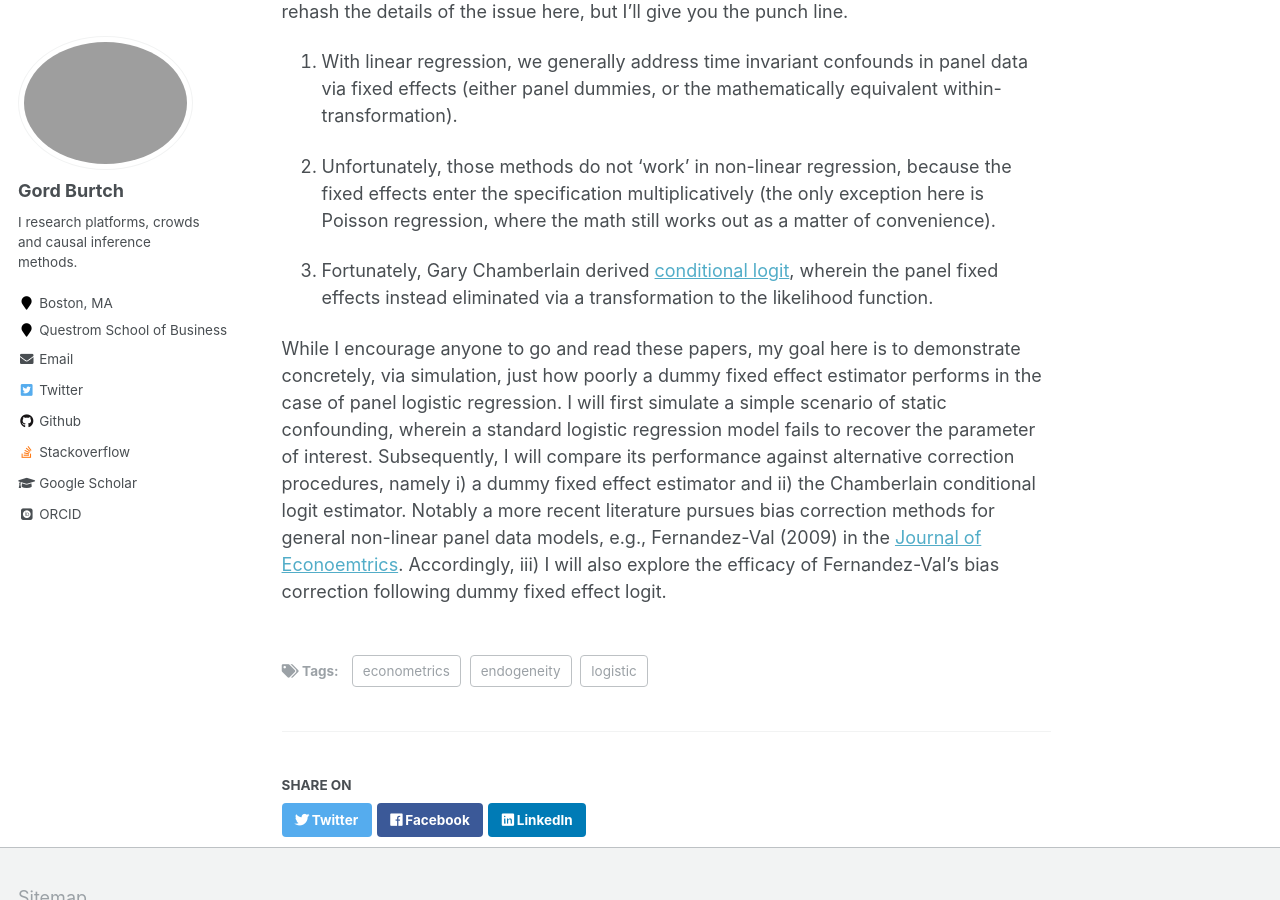
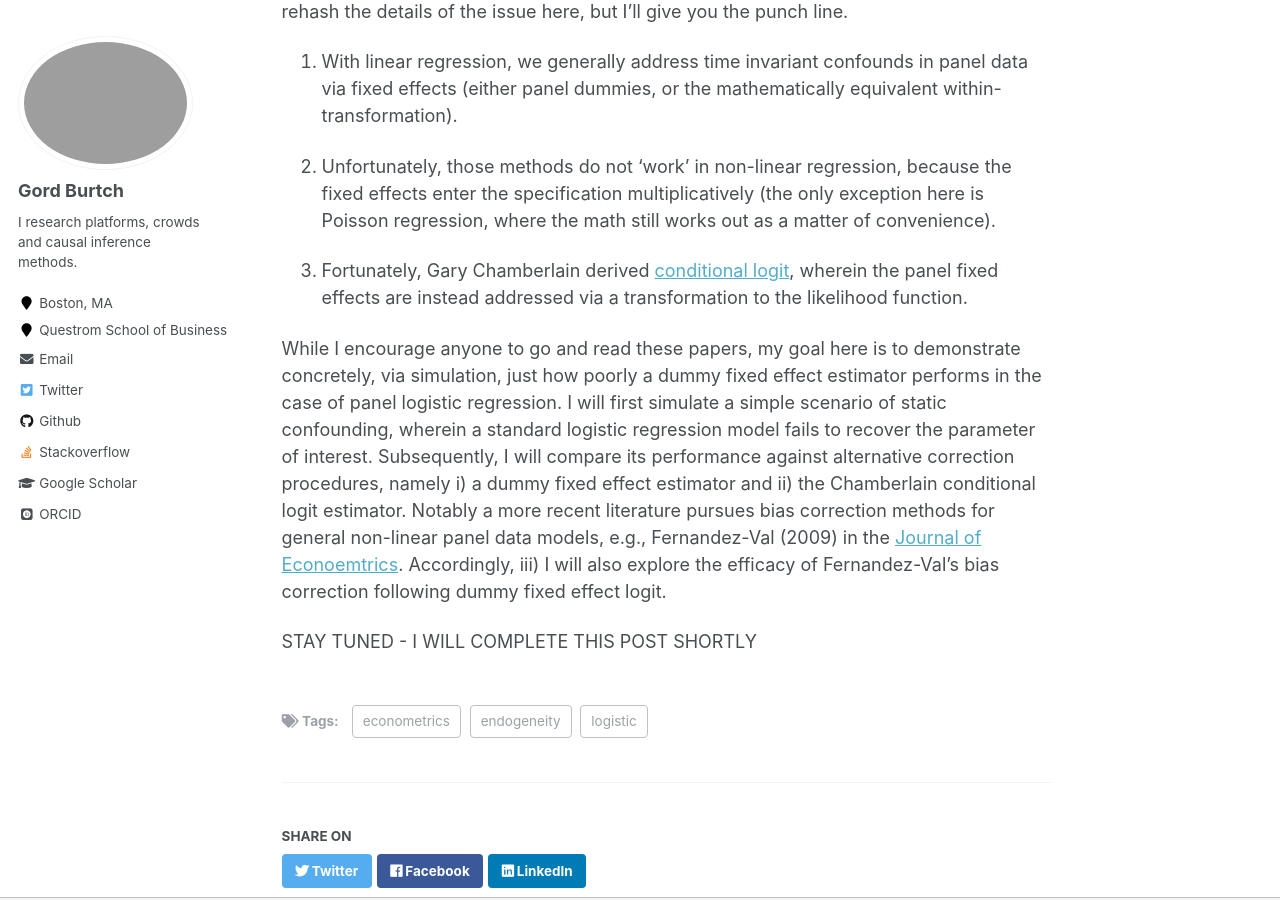
Before and after one commit to gburtch/gburtch.github.io, a Jekyll site: the page built from _posts/2021-03-06-blog-post-1.md, in a window 1280 px wide and 900 px high, scrolled down 559 px. Built offline with Jekyll 4.4.1, drawn with Linux system fonts in a browser that asks for light colours; some web fonts are replaced.

Commit message:
blog post update.

```diff
--- a/_posts/2012-08-14-blog-post-1.md
+++ b/_posts/2021-03-06-blog-post-1.md
@@ -19,6 +19,8 @@ The incidental parameters problem (henceforth IPP) is a well-known problem in ec
 
 2. Unfortunately, those methods do not 'work' in non-linear regression, because the fixed effects enter the specification multiplicatively (the only exception here is Poisson regression, where the math still works out as a matter of convenience).
 
-3. Fortunately, Gary Chamberlain derived [conditional logit](https://www.jstor.org/stable/2297110?seq=1 "conditional logit"), wherein the panel fixed effects instead eliminated via a transformation to the likelihood function.
+3. Fortunately, Gary Chamberlain derived [conditional logit](https://www.jstor.org/stable/2297110?seq=1 "conditional logit"), wherein the panel fixed effects are instead addressed via a transformation to the likelihood function.
 
 While I encourage anyone to go and read these papers, my goal here is to demonstrate concretely, via simulation, just how poorly a dummy fixed effect estimator performs in the case of panel logistic regression. I will first simulate a simple scenario of static confounding, wherein a standard logistic regression model fails to recover the parameter of interest. Subsequently, I will compare its performance against alternative correction procedures, namely i) a dummy fixed effect estimator and ii) the Chamberlain conditional logit estimator. Notably a more recent literature pursues bias correction methods for general non-linear panel data models, e.g., Fernandez-Val (2009) in the [Journal of Econoemtrics](https://www.sciencedirect.com/science/article/pii/S0304407609000463 "Journal of Econometrics"). Accordingly, iii) I will also explore the efficacy of Fernandez-Val's bias correction following dummy fixed effect logit.
+
+STAY TUNED - I WILL COMPLETE THIS POST SHORTLY
```
